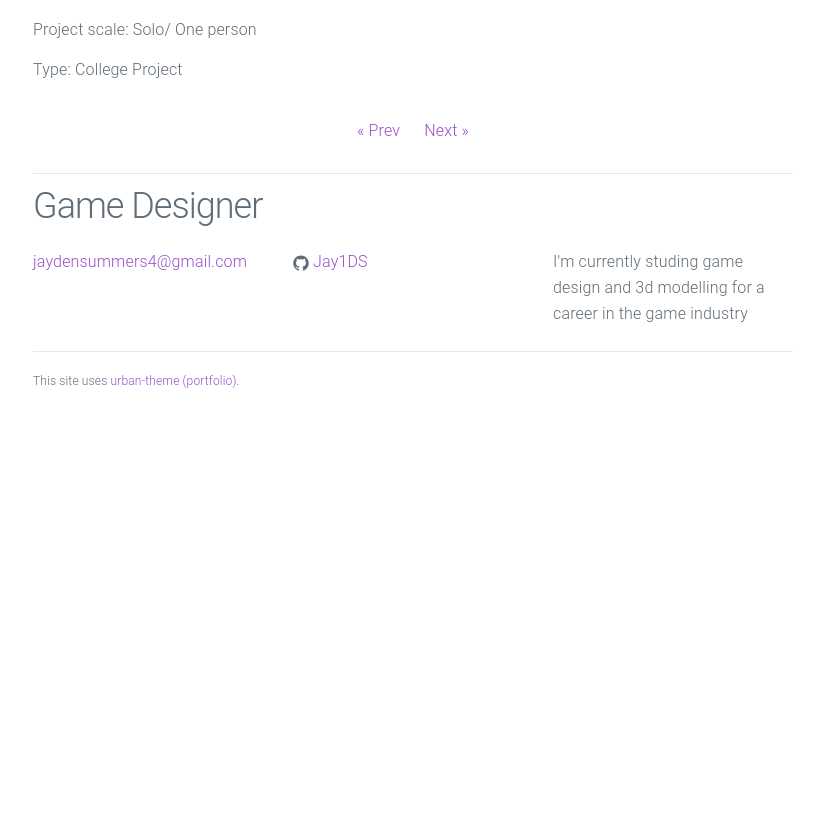
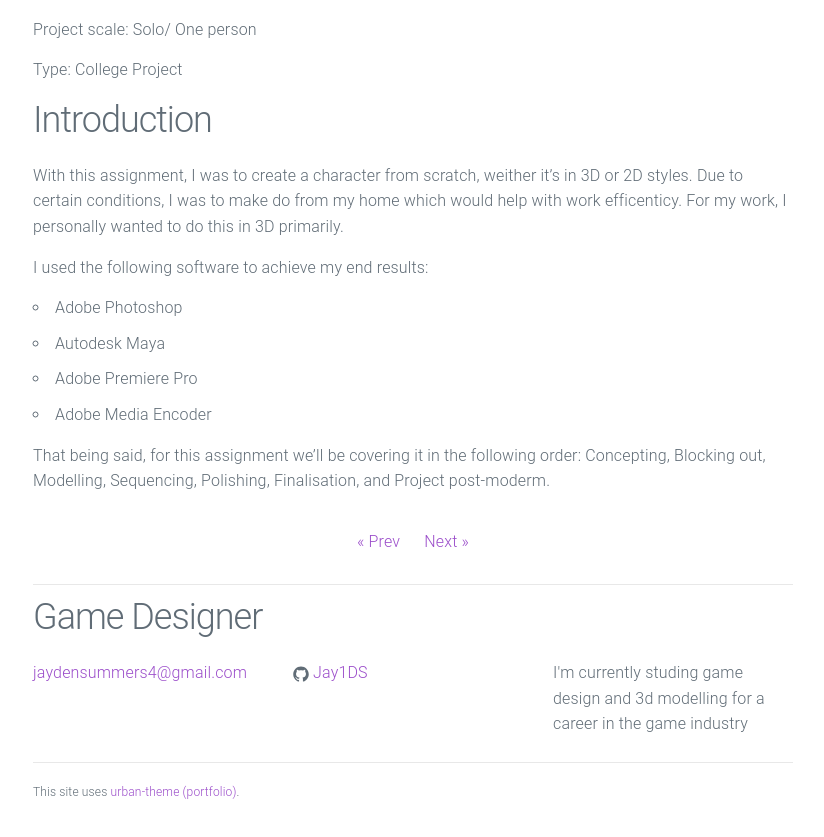
Before and after one commit to Jay1DS/Jay1DS.github.io, a Jekyll site: the page built from _posts/2022-10-06-new-game.md, in a window 1280 px wide. Shown: the part 705-1542 px from the top of the page, without its empty margins (227-1051 px from the left). Built offline with Jekyll 4.4.1, drawn with Linux system fonts in a browser that asks for light colours; before the commit the page ends 1131 px from its top, so only the background shows below that.

Commit message:
Updated CAA Post V3
Made the introduction, will continue soon.

```diff
--- a/_posts/2022-10-06-new-game.md
+++ b/_posts/2022-10-06-new-game.md
@@ -12,3 +12,16 @@ Timeframe: 2 weeks (96 hours total)
 Project scale: Solo/ One person
 
 Type: College Project
+
+Introduction
+--
+
+With this assignment, I was to create a character from scratch, weither it's in 3D or 2D styles. Due to certain conditions, I was to make do from my home which would help with work efficenticy. For my work, I personally wanted to do this in 3D primarily.
+
+I used the following software to achieve my end results:
+* Adobe Photoshop
+* Autodesk Maya
+* Adobe Premiere Pro
+* Adobe Media Encoder
+
+That being said, for this assignment we'll be covering it in the following order: Concepting, Blocking out, Modelling, Sequencing, Polishing, Finalisation, and Project post-moderm.
```
